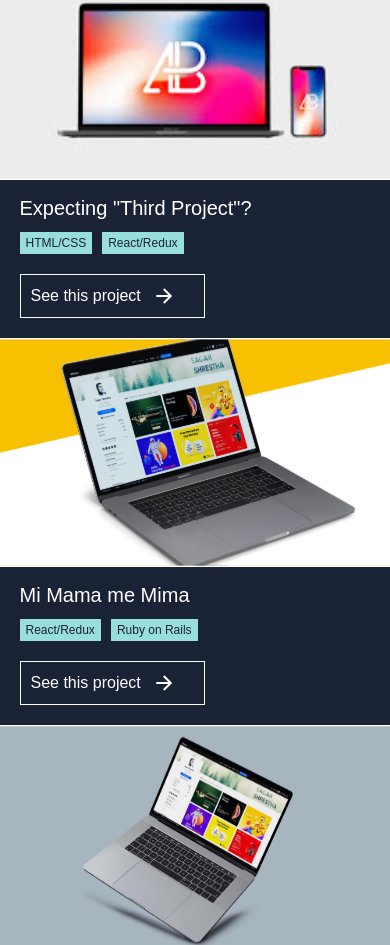
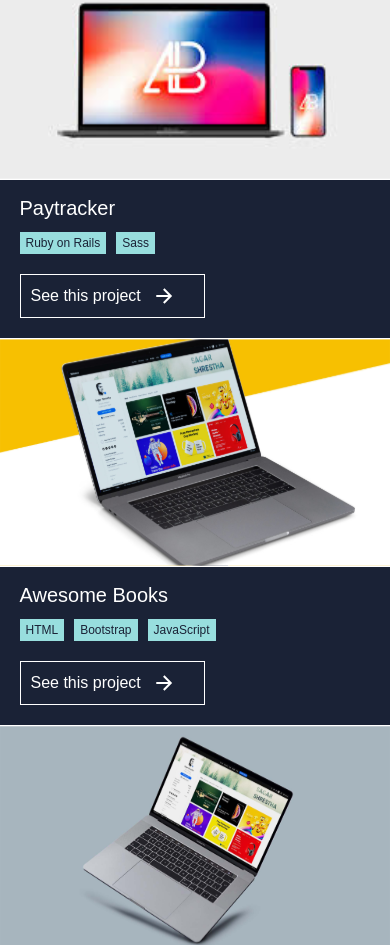
Before and after one commit to rpire/react-portfolio, a React (Create React App) app: page / in a window 390 px wide. Shown: the part 1789-2734 px from the top of the page. Built offline with nearby package versions, Linux system fonts and the light colour scheme; a web font is replaced by a local one.

Commit message:
Abstract functions and constants to the new data and logic folders

```diff
--- a/src/components/AboutLists.js
+++ b/src/components/AboutLists.js
@@ -1,42 +1,7 @@
 import AboutList from './AboutList';
+import experiences from '../data/experiences';
 
-const AboutLists = () => {
-  const experiences = [
-    {
-      id: 1,
-      name: 'Languages',
-      items: [
-        { id: 1, skill: 'JavaScript (ES6)' },
-        { id: 2, skill: 'Ruby' },
-        { id: 3, skill: 'HTML5' },
-        { id: 4, skill: 'CSS3' },
-      ],
-    },
-    {
-      id: 2,
-      name: 'FrameWorks',
-      items: [
-        { id: 1, skill: 'Ruby on Rails' },
-        { id: 2, skill: 'Bootstrap' },
-        { id: 3, skill: 'React' },
-        { id: 4, skill: 'Rspec' },
-        { id: 5, skill: 'Jest' },
-      ],
-    },
-    {
-      id: 3,
-      name: 'Skills',
-      items: [
-        { id: 1, skill: 'Remote Collaboration' },
-        { id: 2, skill: 'Pair-Programming' },
-        { id: 3, skill: 'Git' },
-        { id: 4, skill: 'GitHub' },
-        { id: 5, skill: 'Terminal' },
-      ],
-    },
-  ];
-
-  return (
+const AboutLists = () => (
   <div className="about-lists">
     {experiences.map((experience) => (
       <AboutList key={experience.id} experience={experience} />
@@ -44,6 +9,5 @@ const AboutLists = () => {
     <div className="about-deco" />
   </div>
 );
-};
 
 export default AboutLists;
--- a/src/components/NavLinksList.js
+++ b/src/components/NavLinksList.js
@@ -1,29 +1,7 @@
 import propTypes from 'prop-types';
+import navLinks from '../data/navLinks';
 
 const NavLinkList = (props) => {
-  const navLinks = [
-    {
-      id: 'hello',
-      path: '#hello',
-      text: 'Hello',
-    },
-    {
-      id: 'portfolio',
-      path: '#portfolio',
-      text: 'Projects',
-    },
-    {
-      id: 'about',
-      path: '#about',
-      text: 'About',
-    },
-    {
-      id: 'contact',
-      path: '#contact',
-      text: 'Contact',
-    },
-  ];
-
   const { toggleMenu } = props;
 
   return (
--- a/src/components/Navigation.js
+++ b/src/components/Navigation.js
@@ -1,15 +1,9 @@
 import { useState } from 'react';
 import { IoMenuSharp } from 'react-icons/io5';
 import Navbar from './Navbar';
+import isMedScrn from '../logic/isMedScrn';
 
 const Navigation = () => {
-  const isMedScrn = () => {
-    if (window.innerWidth < 769) {
-      return false;
-    }
-    return true;
-  };
-
   const [visibility, setVisibility] = useState(false);
 
   const handleToggle = () => {
--- a/src/components/Portfolio.js
+++ b/src/components/Portfolio.js
@@ -1,79 +1,8 @@
 import Project from './Project';
 import PortfolioHeader from './PortfolioHeader';
+import projects from '../data/projects';
 
-const Portfolio = () => {
-  const projects = [
-    {
-      id: 1,
-      title: 'First Project',
-      description: 'This model should display information about the first project.',
-      images: ['./media/wrk-img-1.svg', './media/wrk-img-1.svg'],
-      technologies: [
-        { id: 1, tech: 'HTML/CSS' },
-        { id: 2, tech: 'JavaScript' },
-        { id: 3, tech: 'Ruby on Rails' },
-      ],
-      links: ['url.one', 'url.two'],
-    },
-    {
-      id: 2,
-      title: 'Second Project',
-      description: 'This modal should display information about the second project.',
-      images: ['./media/wrk-img-2.svg', './media/wrk-img-2.svg'],
-      technologies: [
-        { id: 1, tech: 'HTML/CSS' },
-        { id: 2, tech: 'React/Redux' },
-      ],
-      links: ['url.one', 'url.two'],
-    },
-    {
-      id: 3,
-      title: 'Expecting "Third Project"?',
-      description: 'Sorry to disappoint, I didn\'t want all projects to be the same.',
-      images: ['./media/wrk-img-3.svg', './media/wrk-img-3.svg'],
-      technologies: [
-        { id: 1, tech: 'HTML/CSS' },
-        { id: 2, tech: 'React/Redux' },
-      ],
-      links: ['url.one', 'url.two'],
-    },
-    {
-      id: 4,
-      title: 'Mi Mama me Mima',
-      description: 'Mi mama me ama',
-      images: ['./media/wrk-img-4.svg', './media/wrk-img-4.svg'],
-      technologies: [
-        { id: 1, tech: 'React/Redux' },
-        { id: 2, tech: 'Ruby on Rails' },
-      ],
-      links: ['url.one', 'url.two'],
-    },
-    {
-      id: 5,
-      title: 'Do You Like Avocados?',
-      description: 'I\'m asking because I love them!',
-      images: ['./media/wrk-img-5.svg', './media/wrk-img-5.svg'],
-      technologies: [
-        { id: 1, tech: 'React/Redux' },
-        { id: 2, tech: 'Ruby on Rails' },
-      ],
-      links: ['url.one', 'url.two'],
-    },
-    {
-      id: 6,
-      title: 'Last Project',
-      description: 'This modal should display information about the last project in the list. Is it? Great! But also, I will give this project a lot of text. I will give this project a lot of text because I want to test if there is any problem with doing so, of course, I can always use "alt-z" to wrap the text and make everything much, much readable, so I don\'t care too much about puttin all of this text in just one single line in one of my files. Well, I think that is enough, I don\'t think any of my project will have such a description. Bye!',
-      images: ['./media/wrk-img-6.svg', 'https://github.com/rpire/covid-metrics/blob/dev/desktop_screenshot.png?raw=true'],
-      technologies: [
-        { id: 1, tech: 'HTML/CSS' },
-        { id: 2, tech: 'React' },
-        { id: 3, tech: 'Redux' },
-      ],
-      links: ['https://rpire.github.io/covid-metrics', 'https://github.com/rpire/covid-metrics'],
-    },
-  ];
-
-  return (
+const Portfolio = () => (
   <section className="portfolio">
     <ul className="work-list">
       <PortfolioHeader />
@@ -107,6 +36,5 @@ const Portfolio = () => {
     </ul>
   </section>
 );
-};
 
 export default Portfolio;
--- /dev/null
+++ b/src/data/experiences.js
@@ -0,0 +1,36 @@
+const experiences = [
+  {
+    id: 1,
+    name: 'Languages',
+    items: [
+      { id: 1, skill: 'JavaScript (ES6)' },
+      { id: 2, skill: 'Ruby' },
+      { id: 3, skill: 'HTML5' },
+      { id: 4, skill: 'CSS3' },
+    ],
+  },
+  {
+    id: 2,
+    name: 'FrameWorks',
+    items: [
+      { id: 1, skill: 'Ruby on Rails' },
+      { id: 2, skill: 'Bootstrap' },
+      { id: 3, skill: 'React' },
+      { id: 4, skill: 'Rspec' },
+      { id: 5, skill: 'Jest' },
+    ],
+  },
+  {
+    id: 3,
+    name: 'Skills',
+    items: [
+      { id: 1, skill: 'Remote Collaboration' },
+      { id: 2, skill: 'Pair-Programming' },
+      { id: 3, skill: 'Git' },
+      { id: 4, skill: 'GitHub' },
+      { id: 5, skill: 'Terminal' },
+    ],
+  },
+];
+
+export default experiences;
--- /dev/null
+++ b/src/data/navLinks.js
@@ -0,0 +1,24 @@
+const navLinks = [
+  {
+    id: 'hello',
+    path: '#hello',
+    text: 'Hello',
+  },
+  {
+    id: 'portfolio',
+    path: '#portfolio',
+    text: 'Projects',
+  },
+  {
+    id: 'about',
+    path: '#about',
+    text: 'About',
+  },
+  {
+    id: 'contact',
+    path: '#contact',
+    text: 'Contact',
+  },
+];
+
+export default navLinks;
--- /dev/null
+++ b/src/data/projects.js
@@ -0,0 +1,73 @@
+const projects = [
+  {
+    id: 1,
+    title: 'Covid Metrics',
+    description: 'Covid-19 Metrics is an API based web app that fetches information about covid-19 cases in the United Kingdom and renders this information in a UI. It\'s Home page displays confirmed cases for the United Kingdom and its regions. Each region has a Details page to which you can navigate by clicking on the region cards displayed in the Home page. When you navigate to one of the region details pages, the app will render more specific details for that particular region. Region details include information like confirmed cases, deaths, and recovered patients.',
+    images: ['./media/wrk-img-1.svg', './media/covid-metrics-scrnsht.png'],
+    technologies: [
+      { id: 1, tech: 'HTML/CSS' },
+      { id: 2, tech: 'React' },
+      { id: 3, tech: 'Redux' },
+    ],
+    links: ['https://rpire.github.io/covid-metrics', 'https://github.com/rpire/covid-metrics'],
+  },
+  {
+    id: 2,
+    title: 'Math Magicians',
+    description: 'Math magicians is a single-page web application built with React, conformed by three different pages. The home page contains information about the app and how to navigate to the other two pages. The calculator page has the calculator app functionality that can solve basic mathematic operations. Finally, the quote page displays a quote related to mathematics.',
+    images: ['./media/wrk-img-2.svg', './media/math-magicians-scrnsht.png'],
+    technologies: [
+      { id: 1, tech: 'HTML/CSS' },
+      { id: 2, tech: 'React' },
+    ],
+    links: ['https://rpire.github.io/math-magicians', 'https://github.com/rpire/math-magicians'],
+  },
+  {
+    id: 3,
+    title: 'Paytracker',
+    description: 'Paytracker is a mobile web app built using Ruby on Rails. It lets you create categories and add you expenses on each category to keep track of them. It implements logic mechanics with an authentication and authorization system.',
+    images: ['./media/wrk-img-3.svg', './media/paytracker-scrnsht.png'],
+    technologies: [
+      { id: 1, tech: 'Ruby on Rails' },
+      { id: 2, tech: 'Sass' },
+    ],
+    links: ['https://rpire-paytracker.herokuapp.com', 'https://github.com/rpire/budget-app'],
+  },
+  {
+    id: 4,
+    title: 'Awesome Books',
+    description: 'Awesome Books useful reading list application. Store your awesome books into the local storage so you can keep track of the books you want to read or enjoyed reading.',
+    images: ['./media/wrk-img-4.svg', './media/awesome-books-scrnsht.png'],
+    technologies: [
+      { id: 1, tech: 'HTML' },
+      { id: 2, tech: 'Bootstrap' },
+      { id: 3, tech: 'JavaScript' },
+    ],
+    links: ['https://rpire.github.io/awesome-books', 'https://github.com/rpire/awesome-books'],
+  },
+  {
+    id: 5,
+    title: 'OLC Re-Opening Site',
+    description: 'This is a website buit for the re-opening event of Obelisk Language Center. Obelisk Language Center is a language school located in Barquisimeto, Venezuela, more precisely at the 20th Av / 9th and 10th on the second floor of the DaVinci\'s Commercial Center. This school is currently closed because of the pandemics and it really doesn\'t have a re-opening date, but lets hope things get better soon and Obelisk can restart operations!',
+    images: ['./media/wrk-img-5.svg', './media/olc-scrnsht.png'],
+    technologies: [
+      { id: 1, tech: 'HTML/CSS' },
+      { id: 2, tech: 'JavaScript' },
+    ],
+    links: ['https://rpire.github.io/module-capstone-1', 'https://github.com/rpire/module-capstone-1'],
+  },
+  {
+    id: 6,
+    title: 'Pokédex',
+    description: 'Poke-Dex is an API based webapp that displays cards containing information (like their image, type and location) about different pokemon. This is a single-page application(SPA) which contains the home page and comments modal pop-ups. Users can click on the heart icon to give a like to their favorite and post comments by clicking on the comment button in the modal.',
+    images: ['./media/wrk-img-6.svg', './media/poke-dex-scrnsht.png'],
+    technologies: [
+      { id: 1, tech: 'HTML/CSS' },
+      { id: 2, tech: 'JavaScript' },
+      { id: 3, tech: 'Webpack' },
+    ],
+    links: ['https://rpire.github.io/Poke-dex/dist/', 'https://github.com/rpire/Poke-dex'],
+  },
+];
+
+export default projects;
--- /dev/null
+++ b/src/logic/isMedScrn.js
@@ -0,0 +1,8 @@
+const isMedScrn = () => {
+  if (window.innerWidth < 769) {
+    return false;
+  }
+  return true;
+};
+
+export default isMedScrn;
--- a/src/style.scss
+++ b/src/style.scss
@@ -972,8 +972,8 @@ footer {
     max-width: 775px;
   }
 
-  .about {
-    justify-content: space-evenly;
+  .about-title {
+    padding-top: 45px;
   }
 
   form {
```
Lines whose indentation alone changed are shown as unchanged.
